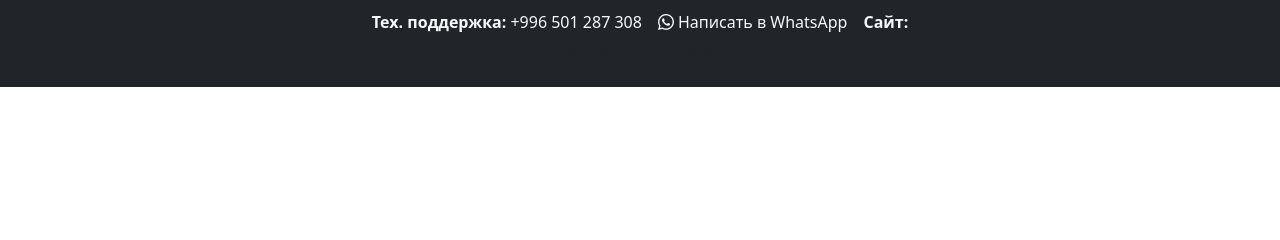
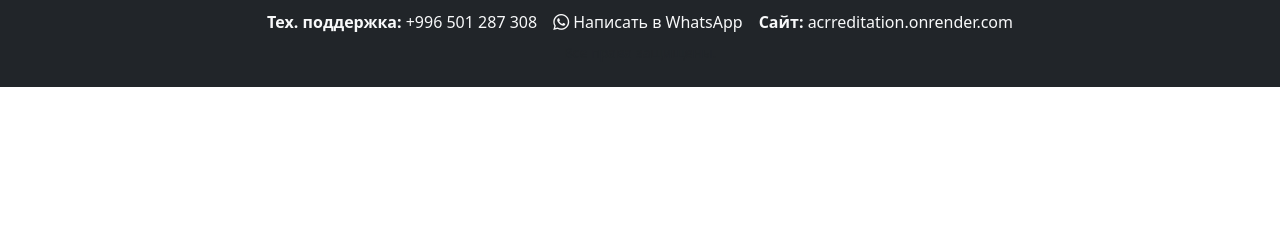
Before and after one commit to Kamchybek2004/acrreditation, a Django app: page / in a window 1280 px wide. Shown: the part 474-714 px from the top of the page. Run offline with Django 5.2, Linux system fonts and the light colour scheme; data that the repository does not hold is empty.

Commit message:
Добавление ссылки на сайт

```diff
--- a/core/templates/core/base.html
+++ b/core/templates/core/base.html
@@ -77,8 +77,8 @@
 
                 <div>
                     <strong>Сайт:</strong>
-                    <a href="https://award-34d2.onrender.com/" target="_blank" class="text-light text-decoration-none">
-
+                    <a href="https://acrreditation.onrender.com" target="_blank" class="text-light text-decoration-none">
+                        acrreditation.onrender.com
                     </a>
                 </div>
             </div>
```
